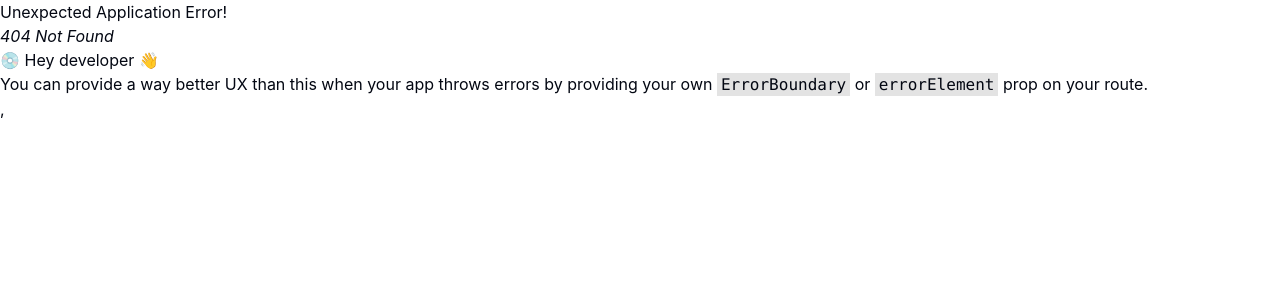
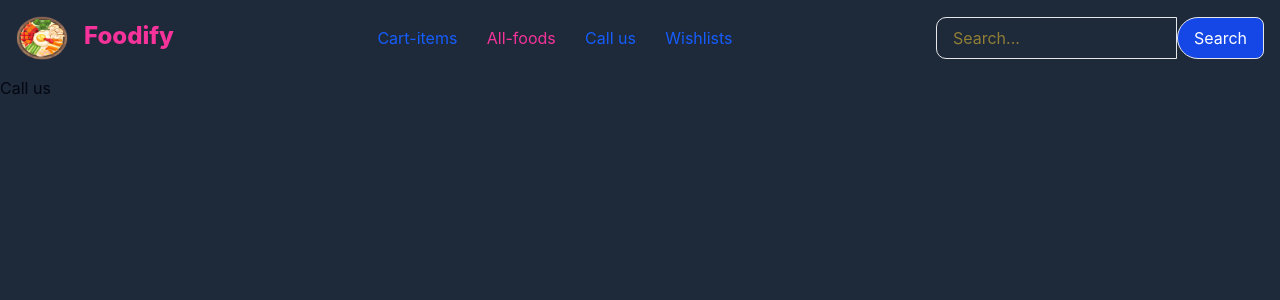
Before and after one commit to pritamscodee/foodify, a React (Vite) app in the folder foodify/: page /call in a window 1280 px wide. Before the commit this address had no page. Shown: the top 300 px of the page. Built offline with nearby package versions, Linux system fonts and the light colour scheme.

Commit message:
price rating logic added

```diff
--- /dev/null
+++ b/foodify/src/components/Call.tsx
@@ -0,0 +1,7 @@
+import React from "react";
+
+function Call() {
+  return <div> Call us </div>;
+}
+
+export default Call;
--- /dev/null
+++ b/foodify/src/components/Cart.tsx
@@ -0,0 +1,7 @@
+import React from "react";
+
+function Cart() {
+  return <></>;
+}
+
+export default Cart;
--- a/foodify/src/components/Navbar.tsx
+++ b/foodify/src/components/Navbar.tsx
@@ -18,16 +18,29 @@ export default function Navbar({ setdata }: user_input_props) {
           <span className="p-4">
             <img className="h-11 w-13" src="/foodie.png" alt="" />
           </span>
-          <nav className="py-5  font-extrabold text-pink-500 text-2xl">Foodify</nav>
+          <nav className="py-5  font-extrabold text-pink-500 text-2xl">
+            Foodify
+          </nav>
         </div>
 
-        <div className="p-4 w-64 ">
-          <ul className="flex  m-2 w-full justify-between">
+        <div className="p-3 w-fit">
+          <ul className="flex m-2 w-full justify-between gap-6">
+            <li className="text-blue-600/100 dark:text-sky-400/100">
+              {" "}
+              Cart-items{" "}
+            </li>
             <Link to="/foods">
               {" "}
-              <li     className=" text-pink-500   ">All-foods</li>{" "}
+              <li className=" text-pink-500   ">All-foods</li>{" "}
             </Link>
-            <li   className="text-blue-600/100 dark:text-sky-400/100"> Call us</li>
+            <li className="text-blue-600/100 dark:text-sky-400/100">
+              {" "}
+              Call us
+            </li>
+            <li className="text-blue-600/100 dark:text-sky-400/100">
+              {" "}
+              Wishlists
+            </li>
           </ul>
         </div>
 
--- /dev/null
+++ b/foodify/src/components/Wishlists.tsx
@@ -0,0 +1,7 @@
+import React from "react";
+
+function Wishlists() {
+  return <div>Wishlists</div>;
+}
+
+export default Wishlists;
--- a/foodify/src/components/foods.tsx
+++ b/foodify/src/components/foods.tsx
@@ -1,7 +1,8 @@
 import { useEffect, useState } from "react";
 import { Badge } from "@/components/ui/badge";
 import { Button } from "@/components/ui/button";
-
+import prices from "@/fakedata/pricelist";
+import { rating } from "@/fakedata/review";
 import { Spinner } from "@/components/ui/spinner";
 import {
   Card,
@@ -22,6 +23,8 @@ type meals = {
   img: string;
   category: string;
   area: string;
+  price: number;
+  rating:number
 };
 
 type loadingState = "success" | "loading" | "data not found" | null;
@@ -43,11 +46,13 @@ function Foods({ data }: user_input_props) {
           : await FoodsByName(data);
 
       const mapped =
-        foods["meals"]?.map((meal: any) => ({
+        foods["meals"]?.map((meal: any, i: number) => ({
           name: meal.strMeal,
           img: meal.strMealThumb,
           category: meal.strCategory,
           area: meal.strArea,
+          price: prices[i % prices.length].price, // i is index  0 1 2 .... mapped datas and i%prices.len gives 0 1 2
+          rating: rating[i % rating.length].review
         })) ?? [];
 
       setfoods(mapped);
@@ -70,7 +75,10 @@ function Foods({ data }: user_input_props) {
 
       {getfoods && getfoods.length > 0 ? (
         getfoods.map((e, idx) => (
-          <Card key={idx} className="relative mx-auto w-full max-w-sm pt-0   hover:shadow-xl transition-all duration-300 border bg-lime-500"  >
+          <Card
+            key={idx}
+            className="relative mx-auto w-full max-w-sm pt-0   hover:shadow-xl transition-all duration-300 border bg-lime-500"
+          >
             <img
               src={e.img}
               alt="Event cover"
@@ -80,8 +88,8 @@ function Foods({ data }: user_input_props) {
               <CardAction>
                 <Badge variant="secondary">Featured</Badge>
               </CardAction>
-              <CardTitle>{e.name}</CardTitle>
-              <CardDescription>{e.category}</CardDescription>
+              <CardTitle> ₹ {e.price}</CardTitle>
+              <CardDescription className="bg-amber-200"> rating : {e.rating}</CardDescription>
             </CardHeader>
             <CardFooter>
               <Button className="w-full">{e.area}</Button>
@@ -89,9 +97,7 @@ function Foods({ data }: user_input_props) {
           </Card>
         ))
       ) : (
-        <div className="text-5xl">
-
-        </div>
+        <div className="text-5xl"></div>
       )}
     </div>
   );
--- /dev/null
+++ b/foodify/src/fakedata/pricelist.ts
@@ -0,0 +1,34 @@
+type pricelist = {
+  price: number;
+};
+
+const prices: pricelist[] = [
+  {
+    price: 100,
+  },
+  {
+    price: 234,
+  },
+  {
+    price: 600,
+  },
+  {
+    price: 900,
+  },
+  {
+    price: 1000,
+  },
+  {
+    price: 677,
+  },
+  {
+    price: 999,
+  },
+  {
+    price: 123,
+  },
+  {
+    price: 400,
+  },
+];
+export default prices;
--- /dev/null
+++ b/foodify/src/fakedata/review.ts
@@ -0,0 +1,36 @@
+type rating = {
+    review: number;
+};
+
+export const rating: rating[] = [
+    {
+        review: 1,
+    },
+    {
+        review: 2,
+    },
+    {
+        review: 3,
+    },
+    {
+        review: 4,
+    },
+    {
+        review: 5,
+    },
+    {
+        review: 6,
+    },
+    {
+        review: 7,
+    },
+    {
+        review: 8,
+    },
+    {
+        review: 9,
+    },
+    {
+        review: 10,
+    },
+];
--- a/foodify/tsconfig.app.json
+++ b/foodify/tsconfig.app.json
@@ -1,6 +1,6 @@
 {
   "compilerOptions": {
-    "ignoreDeprecations": "5.0",
+    "ignoreDeprecations": "6.0",
     "tsBuildInfoFile": "./node_modules/.tmp/tsconfig.app.tsbuildinfo",
     "target": "ES2022",
     "useDefineForClassFields": true,
```
Also changed, not shown: foodify/src/main.tsx (+17 -2 lines).
